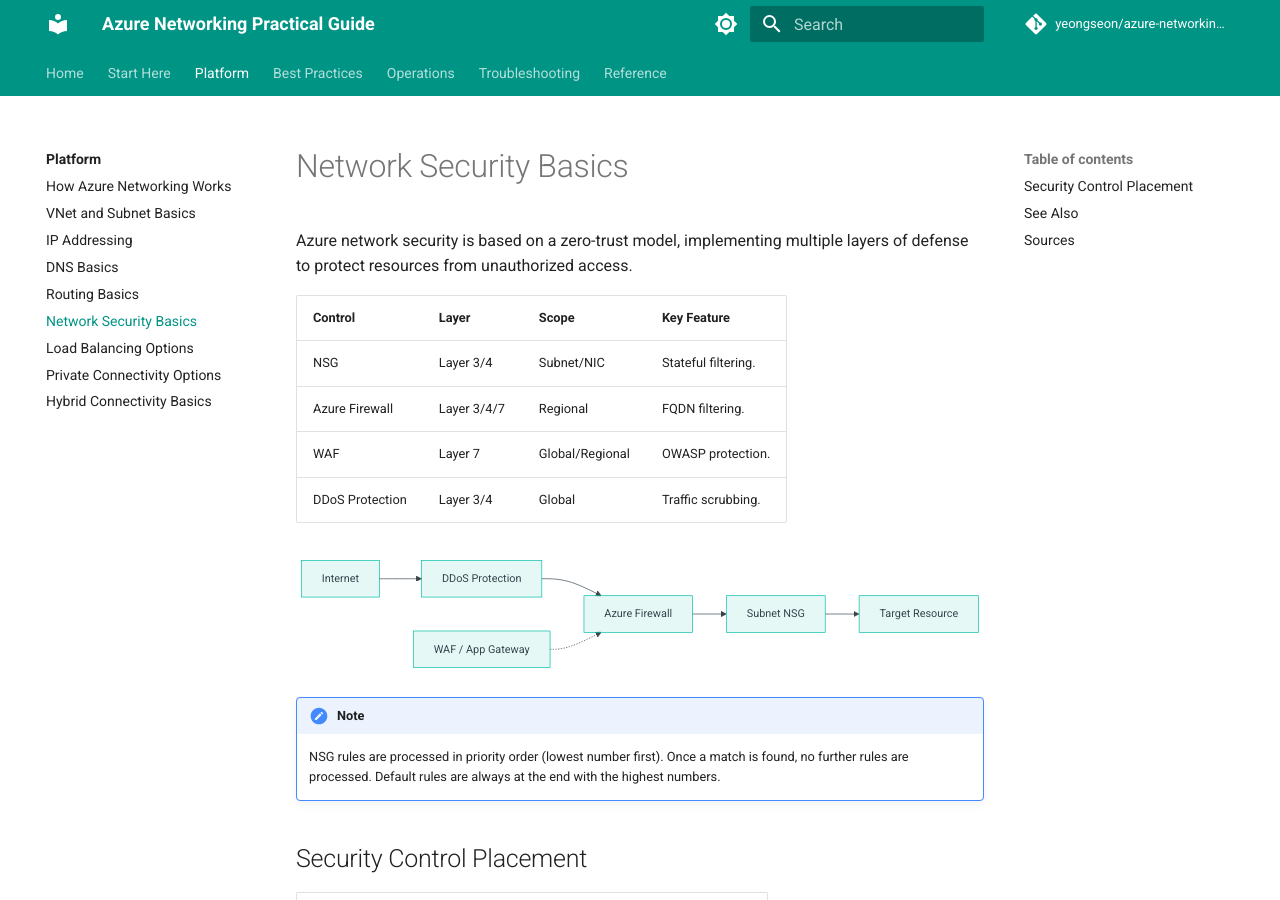
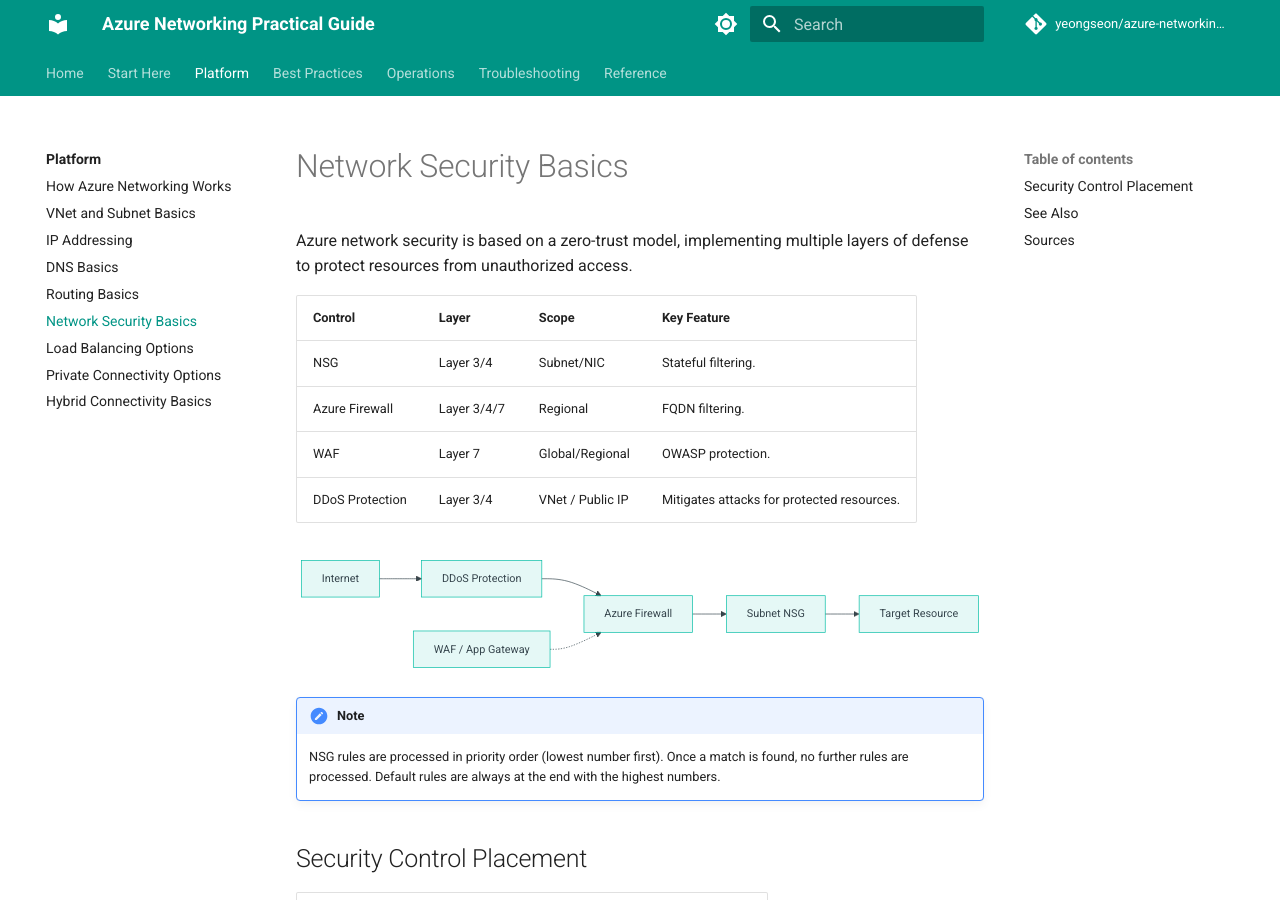
Before and after one commit to yeongseon/azure-networking-practical-guide, an MkDocs documentation site: the page built from docs/platform/network-security-basics.md, in a window 1280 px wide and 900 px high. Built offline with MkDocs 1.6.1 and Material for MkDocs 9.7.7, drawn with Linux system fonts in a browser that asks for light colours; comment, search, counter and statistics services are not loaded.

Commit message:
fix: correct DDoS Protection scope and NAT Gateway SNAT port limits
- DDoS Protection scope is VNet/Public IP (not Global)
- NAT Gateway: 64,512 SNAT ports per public IP (not '64k concurrent flows')

Files: network-security-basics.md, azure-networking-components.md

````diff
--- a/docs/platform/network-security-basics.md
+++ b/docs/platform/network-security-basics.md
@@ -7,7 +7,7 @@
 | NSG | Layer 3/4 | Subnet/NIC | Stateful filtering. |
 | Azure Firewall | Layer 3/4/7 | Regional | FQDN filtering. |
 | WAF | Layer 7 | Global/Regional | OWASP protection. |
-| DDoS Protection | Layer 3/4 | Global | Traffic scrubbing. |
+| DDoS Protection | Layer 3/4 | VNet / Public IP | Mitigates attacks for protected resources. |
 
 ```mermaid
 graph LR
````
Also changed, not shown: docs/reference/azure-networking-components.md (+1 -1 lines).
